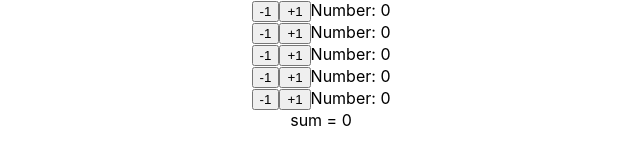
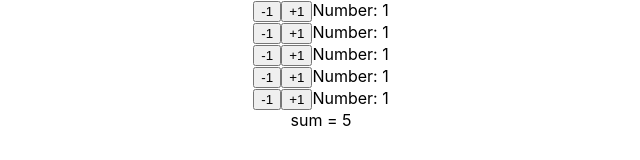
Before and after one commit to EddieFong/react-counter, a React (Create React App) app: page / in a window 1280 px wide. Shown: the top 160 px of the page, without its empty margins (319-959 px from the left). Built offline with nearby package versions, Linux system fonts and the light colour scheme.

Commit message:
reafactor to constructor

```diff
--- a/src/components/CounterGroup.js
+++ b/src/components/CounterGroup.js
@@ -3,15 +3,14 @@ import Counter from "./Counter.js";
 
 export default class CounterGroup extends Component {
 
-    // constructor(){
-    //     super()
-    //     alert(this.state)
-    // }
-
-    state = {
-        defaultNum: 0,
-        sum: 0 * this.props.size,
-        numberArray: new Array(this.props.size).fill({})
+    constructor(props){
+        super(props)
+        let defaultNum = 1
+        this.state = {
+            defaultNum: defaultNum,
+            sum: defaultNum * this.props.size,
+            numberArray: new Array(this.props.size).fill({})
+        }
     }
 
     updateSum = (d) => {
```
